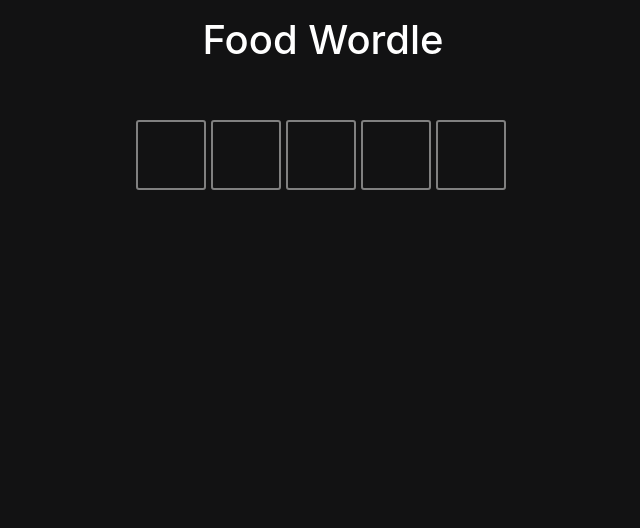
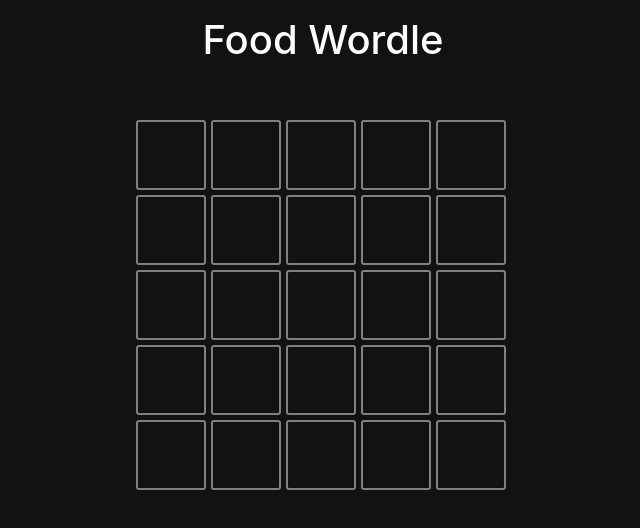
Before and after one commit to miriamglzr/wordle-hs, a React (Create React App) app: page / in a window 1280 px wide. Shown: the top 528 px of the page, without its empty margins (317-957 px from the left). Built offline with nearby package versions, Linux system fonts and the light colour scheme.

Commit message:
tried 5 attempts working with bugs for length

```diff
--- a/src/App.js
+++ b/src/App.js
@@ -1,14 +1,34 @@
+import {useState} from 'react';
 import './App.css';
 import WordColumns from './WordColumns';
 
 function App () {
+  const [attempts, setAttempts] = useState (0);
+  const [wordList, setWordList] = useState ([
+    {word: '', blocked: false},
+    {word: '', blocked: true},
+    {word: '', blocked: true},
+    {word: '', blocked: true},
+    {word: '', blocked: true},
+  ]);
+
   return (
     <div className="App">
 
       <header className="App-header">
-        <h1 className="mt-3"> Food Wordle</h1>
+        <h1 className="mt-3">Food Wordle</h1>
         <div className="container mt-5 word-list">
-          <WordColumns />
+          {wordList.map ((attempt, index) => (
+            <WordColumns
+              setAttempts={setAttempts}
+              attempts={attempts}
+              wordList={wordList}
+              setWordList={setWordList}
+              key={index}
+              attempt={attempt}
+              attemptIndex={index}
+            />
+          ))}
 
         </div>
       </header>
--- a/src/WordColumns.js
+++ b/src/WordColumns.js
@@ -2,7 +2,14 @@ import React, {useState} from 'react';
 import useKeypress from './useKeypress';
 import './index.css';
 
-export default function WordColumns () {
+export default function WordColumns({
+  attempts,
+  setAttempts,
+  wordList,
+  setWordList,
+  attempt,
+  attemptIndex,
+}) {
   const pizza = ['p', 'i', 'z', 'z', 'a'];
   const [wordle, setWordle] = useState ([
     {letter: '', style: 'none'},
@@ -12,38 +19,60 @@ export default function WordColumns () {
     {letter: '', style: 'none'},
   ]);
   const [length, setlength] = useState (0);
-  //const [text, setText] = useState ('');
+  const [blockedWord, setBlockedWord] = useState (false);
 
-  useKeypress (key => {
+  useKeypress (async key => {
+    console.log (wordList[1].blocked);
+    if (!attempt.blocked) {
       if (key === 'Backspace') {
         const newWordle = wordle;
         newWordle.splice (length - 1, 1, {letter: '', style: 'none'});
         setWordle (newWordle);
         length !== 0 && setlength (length - 1);
       } else if (length === 5 && key === 'Enter') {
-      submitWord ();
+        await submitWord ();
+        await setBlockedWord (true);
+        await setAttempts (attempts + 1);
+
+        let newWordle = [];
+        wordle.map (letter => {
+          newWordle.push (letter.letter);
+        });
+        newWordle = newWordle.join ('');
+        let wordAttempt = {word: newWordle, blocked: true};
+        let nextWordAttempt = {word: '', blocked: false};
+        const newWordList = wordList;
+        wordList.splice (attemptIndex, 1, wordAttempt);
+        wordList.splice (attemptIndex + 1, 1, nextWordAttempt);
+        await setWordList (newWordList);
+        await setBlockedWord (true);
+        await setlength (0);
+
         // alert (pizza);
         /// check if correct word
       } else if (length === 5 && key.length === 1 && /[a-zA-Z]/.test (key)) {
         alert ('5 letters max');
       } else if (/[a-zA-Z]/.test (key) && key.length === 1) {
         let blank = wordle.map (object => object.letter).indexOf ('');
-      console.log (blank);
+        // console.log (blank);
         let newWord = wordle;
         newWord.splice (blank, 1, {letter: key.toLowerCase (), style: 'none'});
         setWordle (newWord);
         setlength (length + 1);
+      }
     }
   });
 
   const submitWord = () => {
     let newWord = wordle;
     wordle.map ((attemptLetter, i) => {
+      //set background color gray for wrong letters as default
       attemptLetter.style = 'wrong-letter';
       pizza.map ((correctLetter, j) => {
-        console.log (correctLetter);
+        //console.log (correctLetter);
+        //if correct letter found change background color
         if (attemptLetter.letter === correctLetter) {
-          console.log ('same letter');
+          //  console.log ('same letter');
           let letterIndex = newWord
             .map (object => object.letter)
             .indexOf (attemptLetter.letter);
```
Lines whose indentation alone changed are shown as unchanged.
